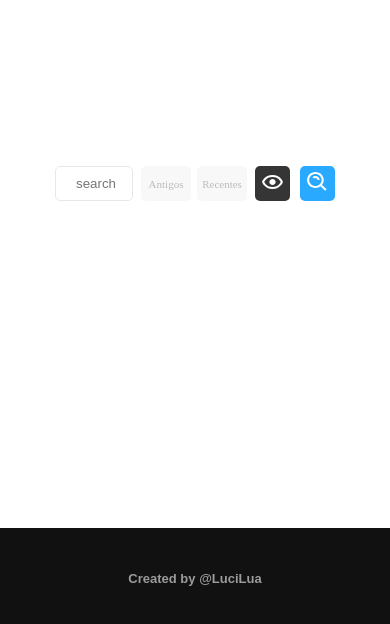
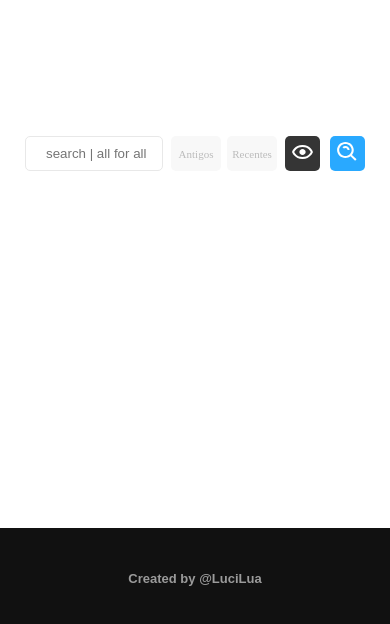
Before and after one commit to LuciLua/blog, a plain HTML site: page pages/posts.html in a window 390 px wide. Shown: the part 316-940 px from the top of the page. Drawn offline with Linux system fonts and the light colour scheme; a web font is replaced by a local one.

Commit message:
:cactus: padding mobile layout

```diff
--- a/css/stylePostInter.css
+++ b/css/stylePostInter.css
@@ -800,12 +800,15 @@
 
 
 @media only screen and (max-width: 600px) {
+    .search-page{
+        padding: 20px;
+    }
     .search-page .result-search{
         padding: 0;
     }
 
 .search-page .search{
-    margin: 10px 50px 10px 50px;
+    margin: 10px 20px 10px 20px;
 }
 
     .search-page .result-search .list-search{
```
